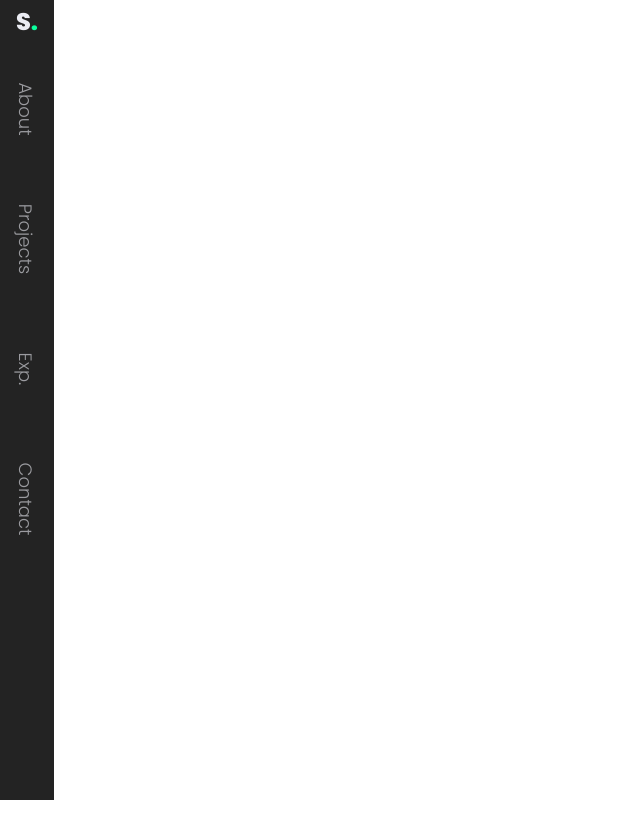
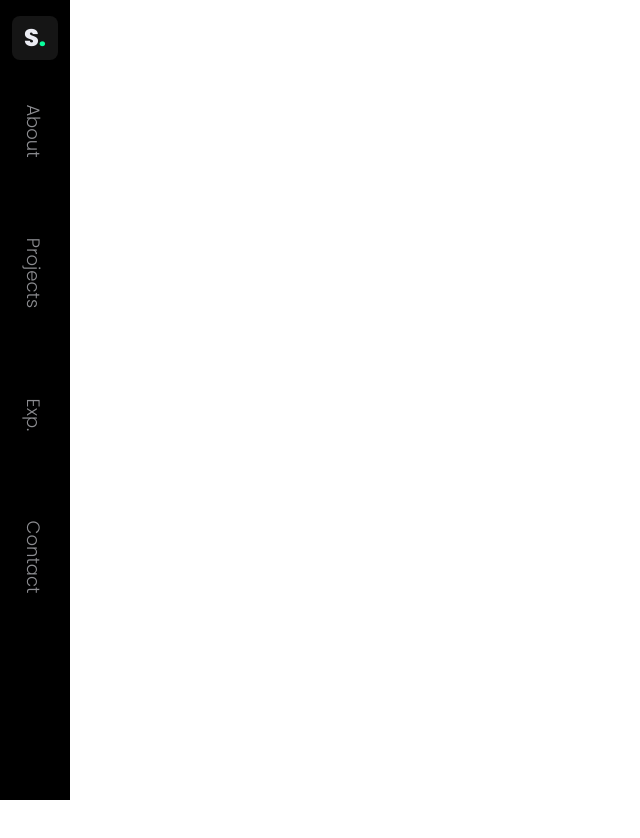
Before and after one commit to swapneel1026/portfolio-v.1.0, a Next.js app: page / in a window 1280 px wide. Shown: the top 838 px of the page, without its empty margins (0-640 px from the left). Built offline with nearby package versions, Linux system fonts and the light colour scheme.

Commit message:
fix:styling

```diff
--- a/src/app/components/SideNavbar.tsx
+++ b/src/app/components/SideNavbar.tsx
@@ -20,14 +20,14 @@ const SideNavbar = () => {
     },
   ];
   return (
-    <div className="overflow-x-hidden sticky top-0 left-0 z-20 flex flex-col items-center  overflow-y-hidded h-screen  w-[3.375rem] text-lg font-[300] text-[#ebecf3] bg-[#232323] ">
-      <p className="p-2 flex font-extrabold text-[1.5rem]">
+    <div className="overflow-x-hidden sticky top-0 left-0 z-20 flex py-2 flex-col items-center  overflow-y-hidded h-screen  w-[70px] text-lg font-[300] text-[#ebecf3] bg-[#000] ">
+      <p className="px-3 py-2 flex font-extrabold text-[1.5rem] bg-[#232323]/60 rounded-lg mt-2 ">
         S <span className="text-[#0aff9d]">.</span>
       </p>
       {links.map((link) => (
         <Link
           key={link.href}
-          className="active:text-7xl transition-all duration-300 hover:opacity-100 opacity-60 rotate-90 border-t-4 border-[#232323] hover:border-t-4 hover:border-[#0aff9d] my-10 py-[0.5625rem] min-w-[7rem]  flex justify-center"
+          className=" transition-all duration-300 hover:opacity-100 opacity-60 rotate-90 border-t-4 border-[#000] hover:border-t-4 hover:border-[#0aff9d] my-10 py-[15px] min-w-[7rem]  flex justify-center"
           href={link.href ?? "/"}
         >
           {link.linkName}
```
